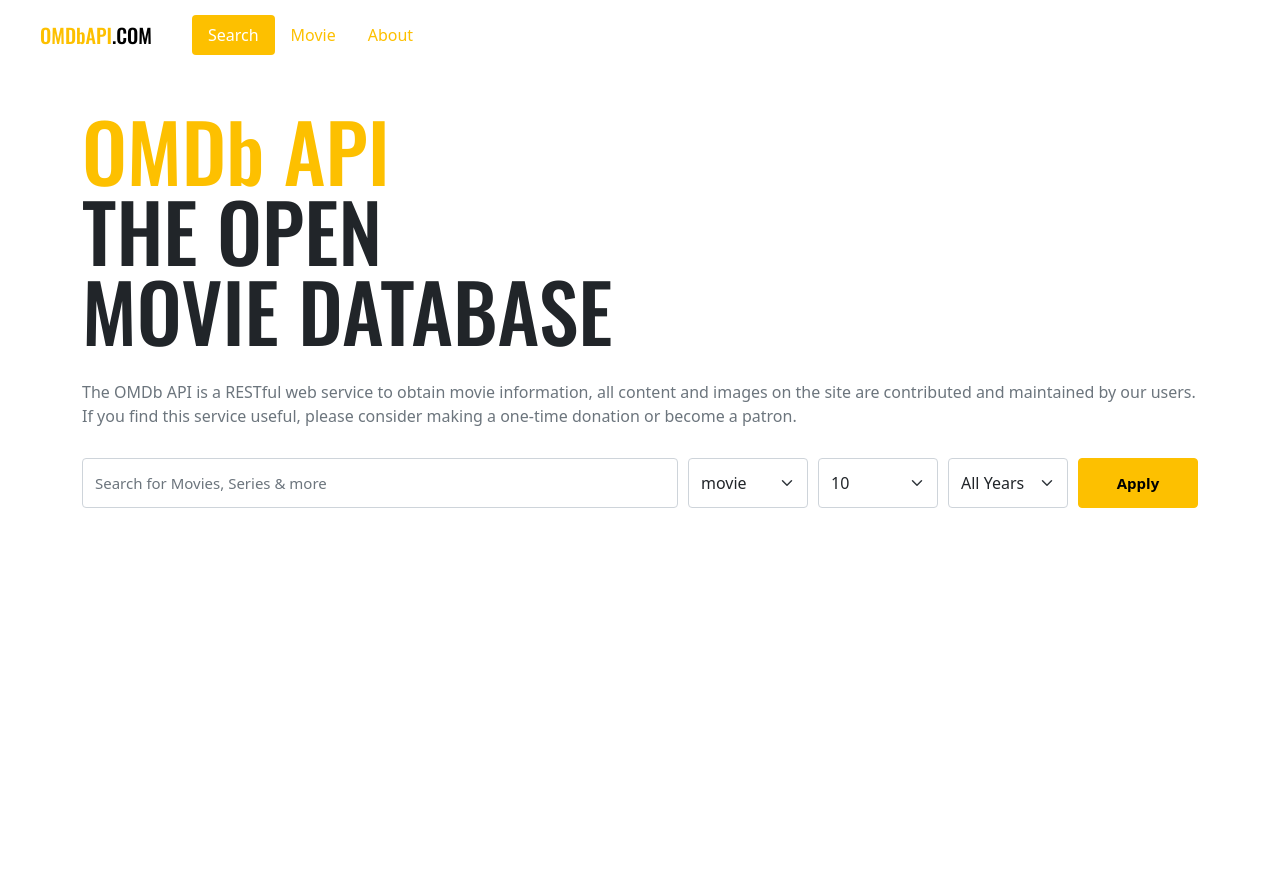
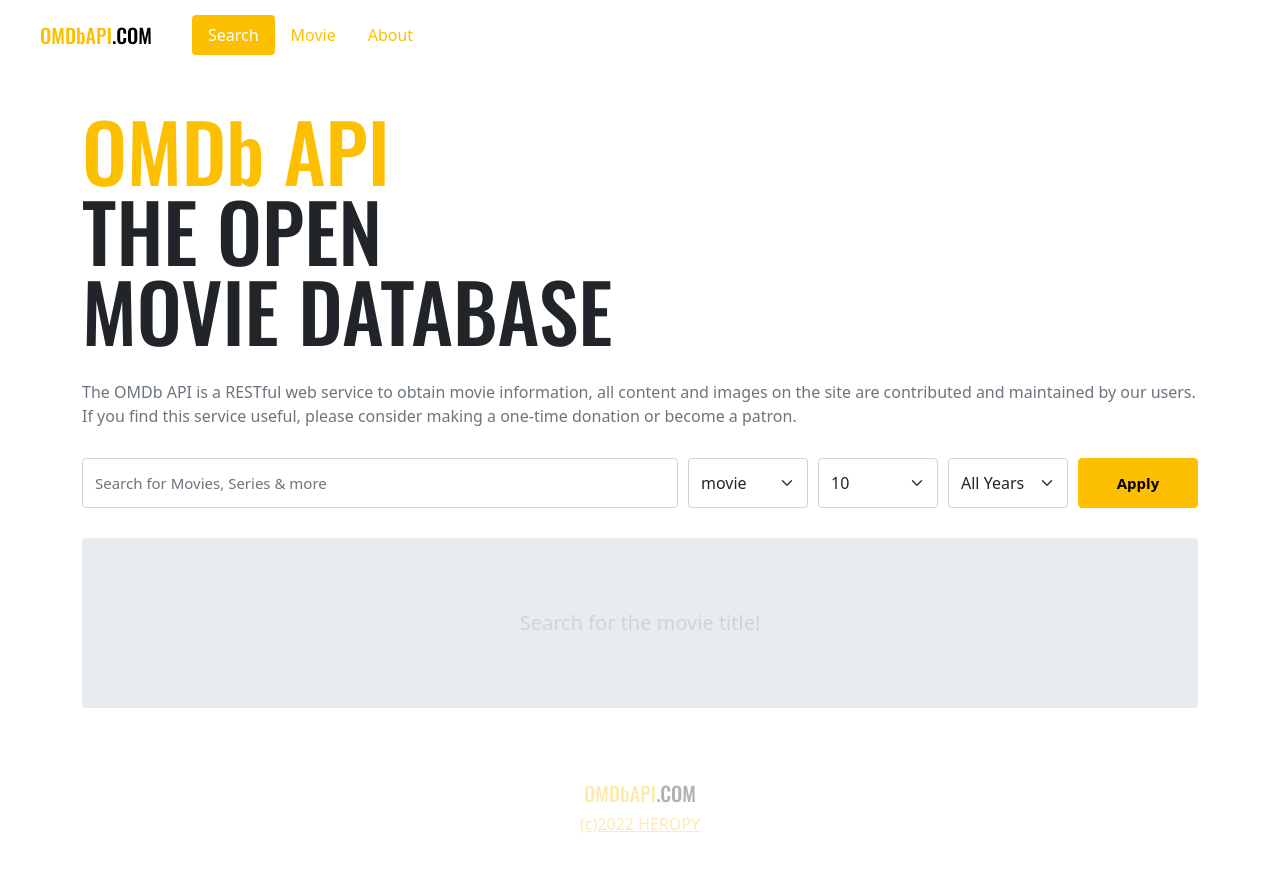
Before and after one commit to hdy86/vue3-movie-app, a Vue app: page / in a window 1280 px wide. Shown: the top 872 px of the page. Before the commit the page ends 800 px from the top, so only its background shows below. Built offline with nearby package versions, Linux system fonts and the light colour scheme.

Commit message:
Create project

```diff
--- a/src/App.vue
+++ b/src/App.vue
@@ -1,13 +1,17 @@
 <template>
   <Header />
   <RouterView />
+  <Footer />
 </template>
 
 <script>
 import Header from '~/components/Header'
+import Footer from '~/components/Footer'
+
 export default {
   components: {
-    Header
+    Header,
+    Footer
   }
 }
 </script>
--- /dev/null
+++ b/src/components/Footer.vue
@@ -0,0 +1,32 @@
+<template>
+  <footer>
+    <Logo />
+    <a
+      href="https://github.com/ParkYoungWoong"
+      target="_blank">
+      (c){{ new Date().getFullYear() }} HEROPY
+    </a>
+  </footer>
+</template>
+
+<script>
+import Logo from '~/components/Logo'
+
+export default {
+  components: {
+    Logo
+  }
+}
+</script>
+
+<style lang="scss" scoped>
+footer{
+  padding:70px 0;
+  text-align:center;
+  opacity:.3;
+  .logo {
+    display:block;
+    margin-bottom:4px;
+  }
+}
+</style>
--- a/src/components/MovieItem.vue
+++ b/src/components/MovieItem.vue
@@ -1,5 +1,16 @@
 <template>
-  <div>{{ movie.Title }}</div>
+  <div
+    :style="{ backgroundImage: `url(${movie.Poster})` }"
+    class="movie">
+    <div class="info">
+      <div class="year">
+        {{ movie.Year }}
+      </div>
+      <div class="title">
+        {{ movie.Title}}
+      </div>
+    </div>
+  </div>
 </template>
 
 <script>
@@ -13,3 +24,47 @@
   }
 }
 </script>
+
+<style lang="scss" scoped>
+@import "~/scss/main";
+
+.movie {
+  $width:200px;
+  width:$width;
+  height:$width * 3/2;
+  margin:10px;
+  border-radius:4px;
+  background-color:$gray-400;
+  background-size:cover;
+  overflow:hidden;
+  position:relative;
+  &:hover::after{
+    content:"";
+    position:absolute;
+    top:0;
+    bottom:0;
+    left:0;
+    right:0;
+    border:6px solid $primary;
+  }
+  .info {
+    background-color:rgba($black, .3);
+    width:100%;
+    padding:14px; font-size:14px;
+    text-align:center;
+    position:absolute;
+    left:0;
+    bottom:0;
+    backdrop-filter:blur(10px);
+    .year{
+      color:$primary;
+    }
+    .title{
+      color:$white;
+      white-space:nowrap;
+      overflow:hidden;
+      text-overflow:ellipsis;
+    }
+  }
+}
+</style>
--- a/src/components/MovieList.vue
+++ b/src/components/MovieList.vue
@@ -1,10 +1,24 @@
 <template>
   <div class="container">
-    <div class="inner">
-      <MovieItem
-        v-for="movie in movies"
-        :key="movie.imdbID"
-        :movie="movie" />
+    <div
+      :class="{ 'no-result': !movies.length }"
+      class="inner">
+      <div
+        v-if="loading"
+        class="spinner-border text-primary"></div>
+      <div
+        v-if="message"
+        class="message">
+        {{ message }}
+      </div>
+      <div
+        v-else
+        class="movies">
+        <MovieItem
+          v-for="movie in movies"
+          :key="movie.imdbID"
+          :movie="movie" />
+      </div>
     </div>
   </div>
 </template>
@@ -19,7 +33,39 @@
   computed: {
     movies() {
       return this.$store.state.movie.movies
+    },
+    message() {
+      return this.$store.state.movie.message
+    },
+    loading() {
+      return this.$store.state.movie.loading
     }
   }
 }
 </script>
+
+<style lang="scss" scoped>
+@import "~/scss/main";
+
+.container {
+  margin-top:30px;
+  .inner {
+    background-color:$gray-200;
+    padding:10px 0;
+    border-radius:4px;
+    text-align:center;
+    &.no-result {
+      padding:70px 0;
+    }
+  }
+  .message {
+    color:$gray-400;
+    font-size:20px;
+  }
+  .movies {
+    display:flex;
+    flex-wrap:wrap;
+    justify-content:center;
+  }
+}
+</style>
--- a/src/scss/main.scss
+++ b/src/scss/main.scss
@@ -1,5 +1,12 @@
 // Default variable overrides
 $primary: #fdc000;
+$container-max-widths: (
+  sm: 540px,
+  md: 704px,
+  lg: 924px,
+  xl: 1140px,
+  xxl: 1364px
+);
 
 // Required
 @import "../../node_modules/bootstrap/scss/functions";
--- a/src/store/movie.js
+++ b/src/store/movie.js
@@ -8,7 +8,7 @@
   // data, 상태(State)는 함수로 만들어서 객체 데이터를 반환해야 가변 이슈(데이터 불변성)가 발생하지 않음
   state: () => ({
     movies: [],
-    message: '',
+    message: 'Search for the movie title!',
     loading: false,
   }),
 
@@ -29,17 +29,25 @@
   },
   actions: { // 비동기, 변이가 아닌 나머지 모든 로직을 관리
     async searchMovies({ state, commit }, payload) {
-      const { title, type, number, year } = payload
-      const OMDB_API_KEY = '7035c60c'
+      if(state.loading)  return
 
-      const res = await axios.get(`https://www.omdbapi.com/?apikey=${OMDB_API_KEY}&s=${title}&type=${type}&y=${year}&page=1`)
+      commit('updateState', {
+        message: '',
+        loading: true
+      })
+
+      try {
+        const res = await _fetchMovie({
+          ...payload,
+          page: 1
+        })
         const { Search, totalResults } = res.data
         commit('updateState', {
           movies: _uniqBy(Search, 'imdbID')
         })
 
-      console.log(totalResults) // 268 => 27
-      console.log(typeof totalResults) // string
+        // console.log(totalResults) // 268 => 27
+        // console.log(typeof totalResults) // string
 
         const total = parseInt(totalResults, 10)
         const pageLength = Math.ceil(total / 10)
@@ -47,8 +55,11 @@
         // 추가 요청
         if(pageLength > 1) {
           for(let page = 2; page <= pageLength; page += 1) {
-          if(page > (number / 10))  break
-          const res = await axios.get(`https://www.omdbapi.com/?apikey=${OMDB_API_KEY}&s=${title}&type=${type}&y=${year}&page=${page}`)
+            if(page > (payload.number / 10))  break
+            const res = await _fetchMovie({
+              ...payload,
+              page
+            })
             const { Search } = res.data
             commit('updateState', {
               movies: [
@@ -58,6 +69,35 @@
             })
           }
         }
+      } catch(message) {
+        commit('updateState', {
+          movies: [],
+          message
+        })
+      } finally {
+        commit('updateState', {
+          loading: false
+        })
       }
     }
   }
+}
+
+function _fetchMovie(payload) {
+  const { title, type, year, page } = payload
+  const OMDB_API_KEY = '7035c60c'
+  const url = `https://www.omdbapi.com/?apikey=${OMDB_API_KEY}&s=${title}&type=${type}&y=${year}&page=${page}`
+
+  return new Promise((resolve, reject) => {
+    axios.get(url)
+      .then(res => {
+        if (res.data.Error) {
+          reject(res.data.Error)
+        }
+        resolve(res)
+      })
+      .catch(err => {
+        reject(err.message)
+      })
+  })
+}
```
Lines whose indentation alone changed are shown as unchanged.
